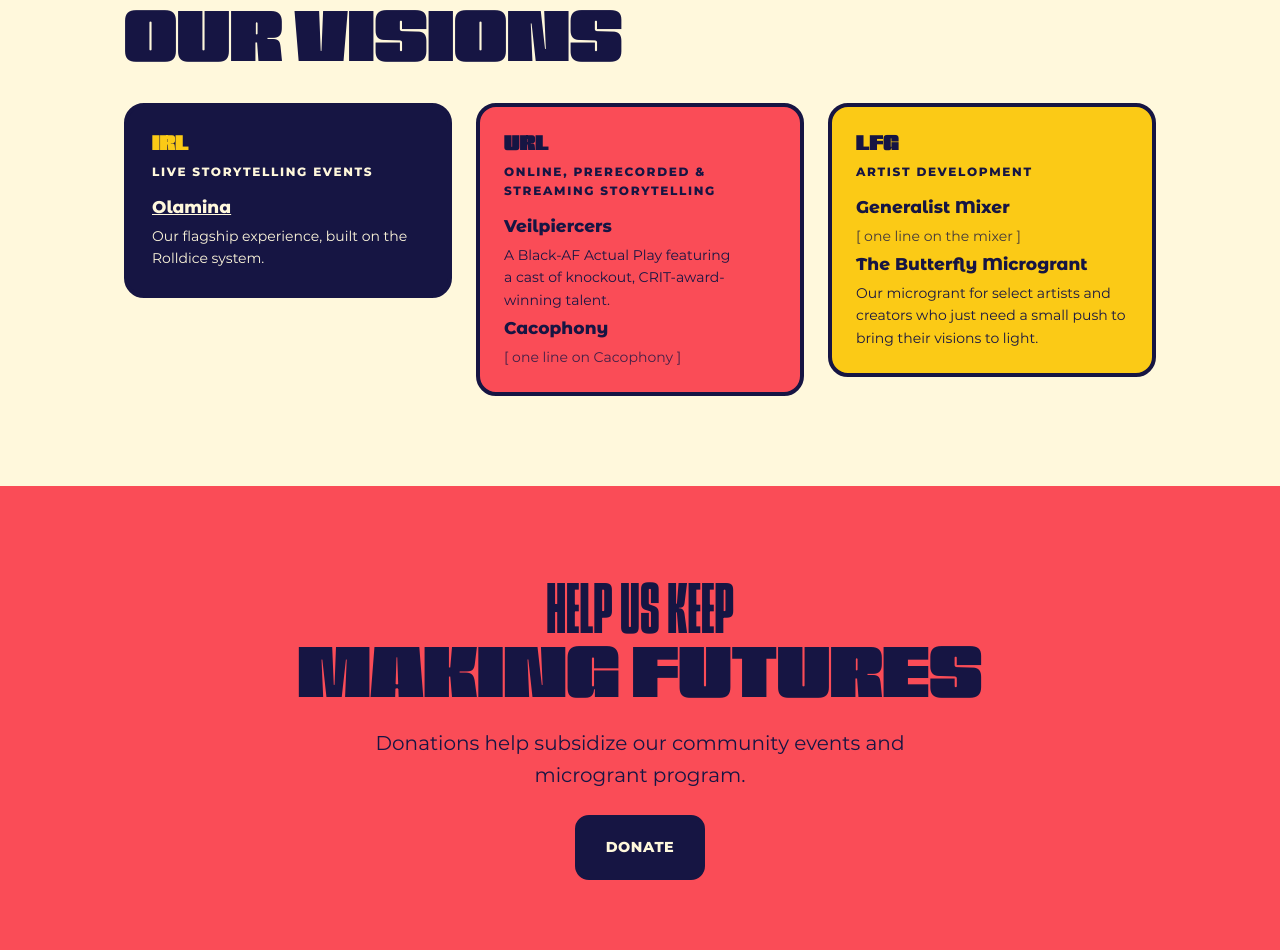
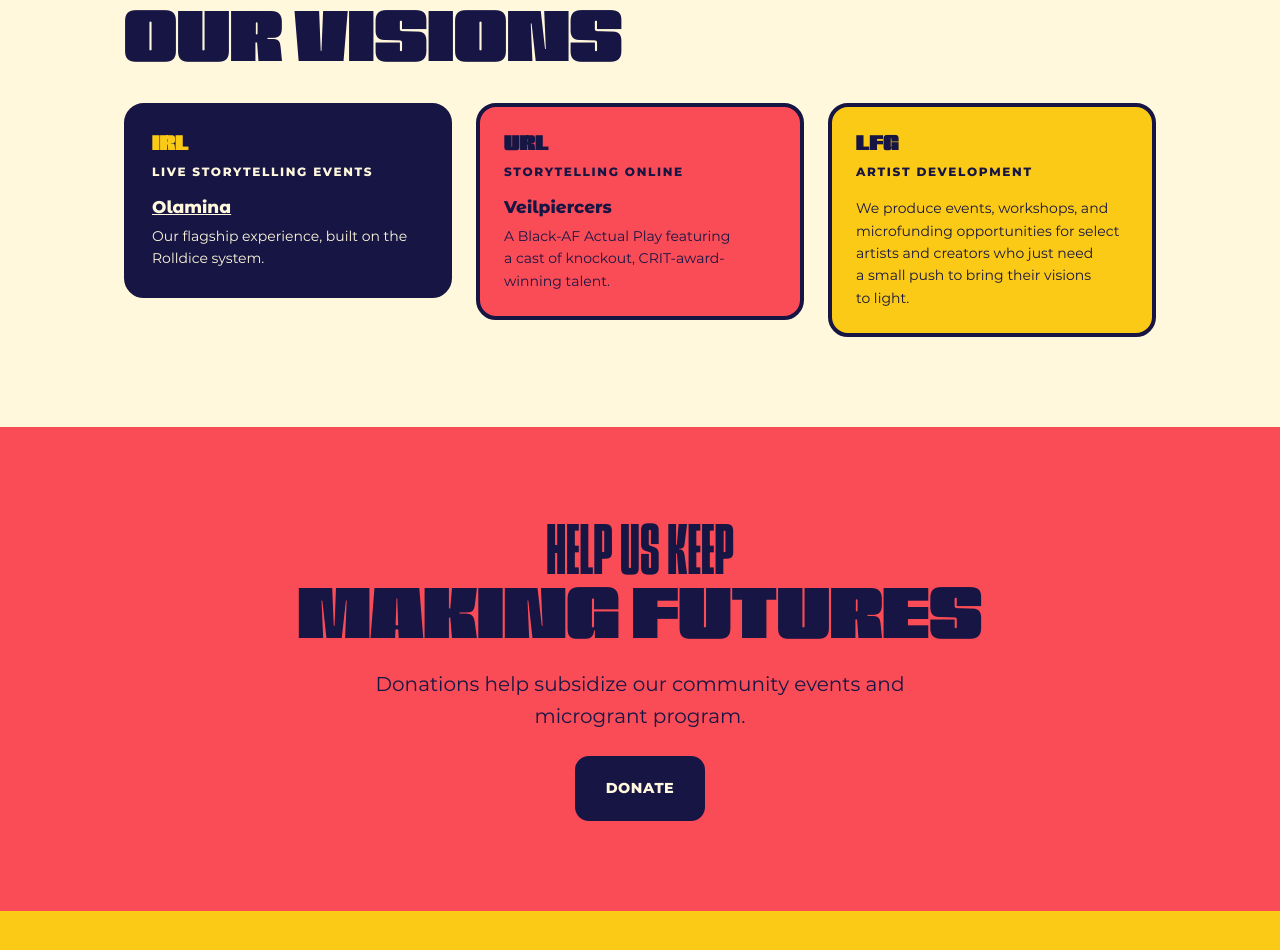
Before and after one commit to futurefullmedia/futurefull, an Astro site: page / in a window 1280 px wide. Shown: the part 3084-4034 px from the top of the page. Built offline with nearby package versions, Linux system fonts and the light colour scheme; Astro itself is replaced by a stand-in of ours; no server answers.

Commit message:
text edit

```diff
--- a/src/pages/index.astro
+++ b/src/pages/index.astro
@@ -136,16 +136,12 @@ const newsDate = (d: Date) => d.toLocaleDateString('en-US', { month: 'short', da
         <div class="card stack surface-coral">
           <div class="stack space-s-2">
             <h3 class="display">URL</h3>
-            <p class="eyebrow">Online, prerecorded &amp; streaming storytelling</p>
+            <p class="eyebrow">Storytelling online</p>
           </div>
           <ul class="stack space-s0" role="list">
             <li class="stack space-s-2">
               <h4 class="title">Veilpiercers</h4>
               <p class="text-small">A Black-AF Actual Play featuring a cast of knockout, CRIT-award-winning talent.</p>
-            </li>
-            <li class="stack space-s-2">
-              <h4 class="title">Cacophony</h4>
-              <p class="text-small muted">[ one line on Cacophony ]</p>
             </li>
           </ul>
         </div>
@@ -157,12 +153,7 @@ const newsDate = (d: Date) => d.toLocaleDateString('en-US', { month: 'short', da
           </div>
           <ul class="stack space-s0" role="list">
             <li class="stack space-s-2">
-              <h4 class="title">Generalist Mixer</h4>
-              <p class="text-small muted">[ one line on the mixer ]</p>
-            </li>
-            <li class="stack space-s-2">
-              <h4 class="title">The Butterfly Microgrant</h4>
-              <p class="text-small">Our microgrant for select artists and creators who just need a small push to bring their visions to light.</p>
+              <p class="text-small">We produce events, workshops, and microfunding opportunities for select artists and creators who just need a small push to bring their visions to light.</p>
             </li>
           </ul>
         </div>
```
